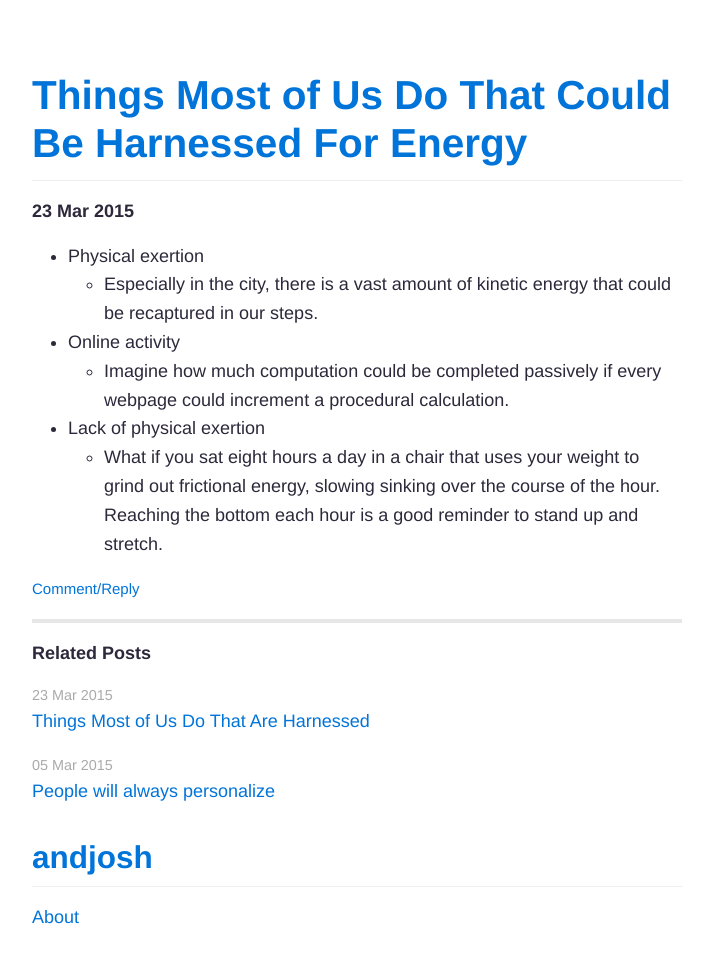
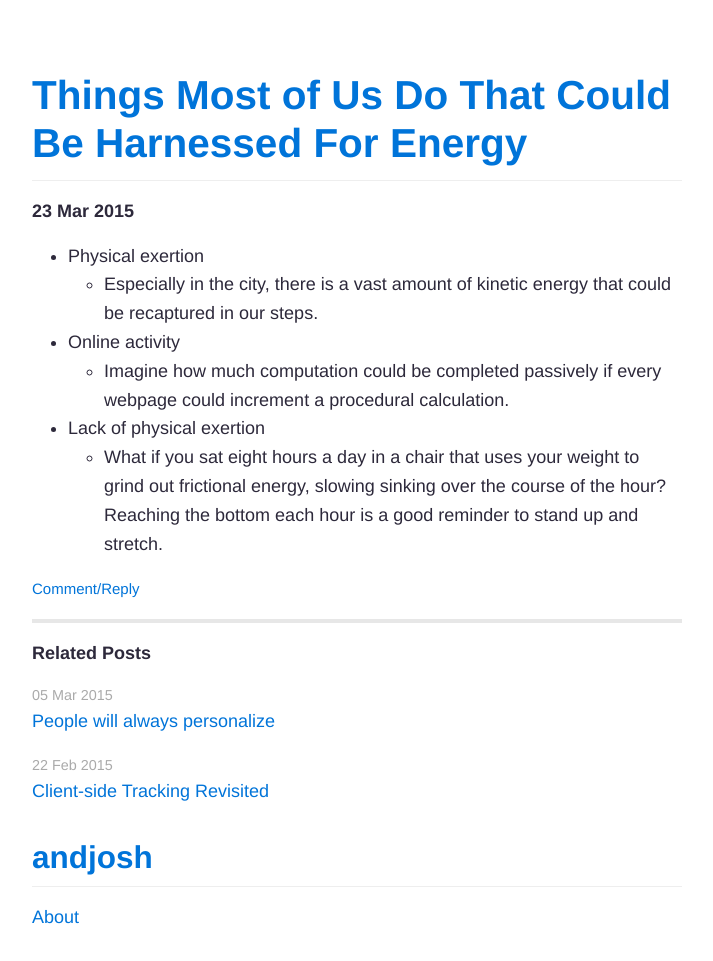
Before and after one commit to joshbeckman/andjosh.github.io, a Jekyll site: the page built from _posts/2015-03-23-harnessing-human-potential.md, in a window 1280 px wide. Shown: the whole page, without its empty margins (283-996 px from the left). Built offline with Jekyll 4.4.1, drawn with Linux system fonts in a browser that asks for light colours; Markdown is read by kramdown in place of the engine named in the settings.

Commit message:
question mark and taming myself

```diff
--- a/_posts/2015-03-23-harnessing-human-potential.md
+++ b/_posts/2015-03-23-harnessing-human-potential.md
@@ -8,4 +8,4 @@ title: Things Most of Us Do That Could Be Harnessed For Energy
 - Online activity
     - Imagine how much computation could be completed passively if every webpage could increment a procedural calculation.
 - Lack of physical exertion
-    - What if you sat eight hours a day in a chair that uses your weight to grind out frictional energy, slowing sinking over the course of the hour. Reaching the bottom each hour is a good reminder to stand up and stretch.
+    - What if you sat eight hours a day in a chair that uses your weight to grind out frictional energy, slowing sinking over the course of the hour? Reaching the bottom each hour is a good reminder to stand up and stretch.
```
Also changed, not shown: _posts/2015-03-23-human-harnesses.md (deleted, +0 -10 lines).
